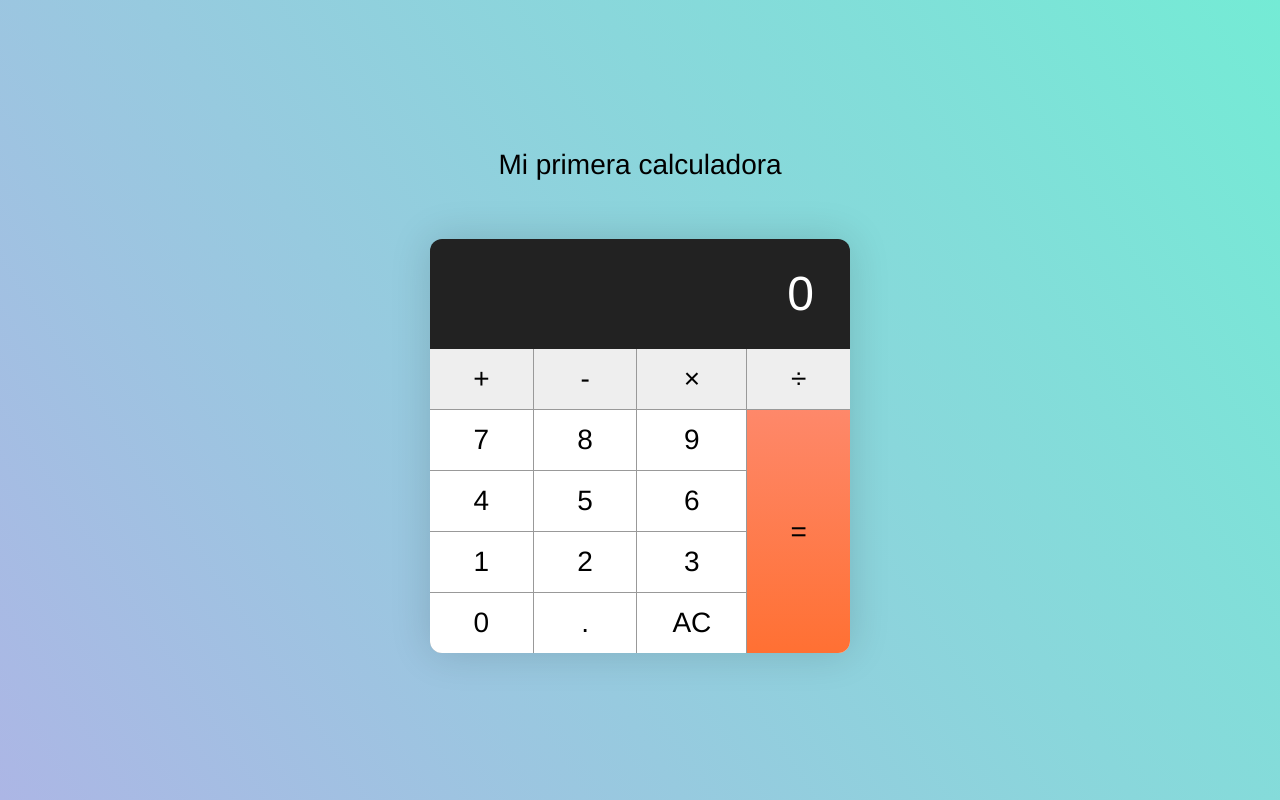
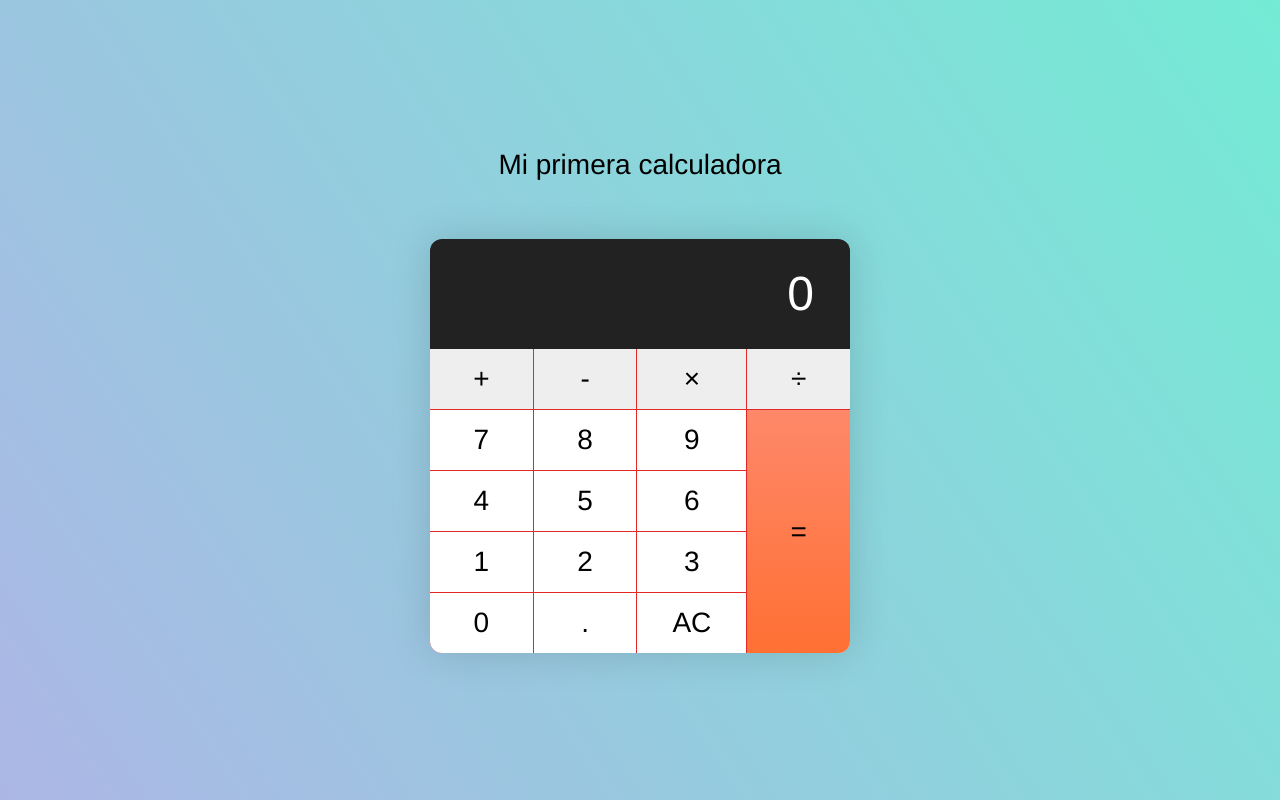
Before and after one commit to Darkcode-Team/Calculator, a plain HTML site: page calculator/index.html in a window 1280 px wide. Drawn offline with Linux system fonts and the light colour scheme.

Commit message:
cambioColorCSS

```diff
--- a/calculator/styles.css
+++ b/calculator/styles.css
@@ -145,7 +145,7 @@ body {
 }
 
 .calculator__keys {
-  background-color: #999;
+  background-color: #e42727;
   display: grid;
   grid-gap: 1px;
   grid-template-columns: repeat(4, 1fr);
```
